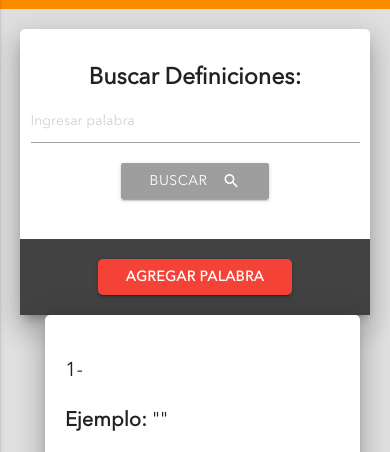
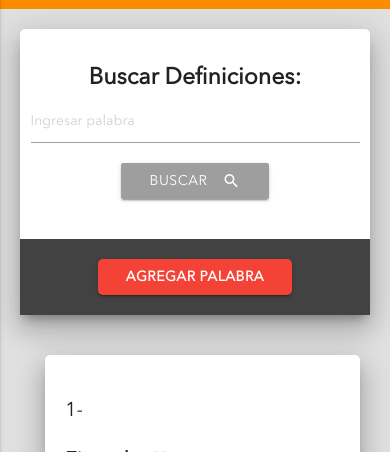
Before and after one commit to santimarro/diccionario_ffyh, a Django app: template diccionario/search/templates/search/detail.html in a window 390 px wide. Shown: the part 57-509 px from the top of the page. Run offline with Django 3.2, Linux system fonts and the light colour scheme; the template is opened without the code that fills it, so the values that code supplies are empty; some libraries are stand-ins or nearby versions.

Commit message:
responsive p2

```diff
--- a/diccionario/search/templates/search/detail.html
+++ b/diccionario/search/templates/search/detail.html
@@ -36,6 +36,8 @@
 
     </div>
     <div class="col l10 s12 lighten-4" style="padding-left:25px;">
+      <div class="hide-on-med-and-up" style="height:10px; margin-top:30px;">
+      </div>
       <div class="white z-depth-5 rcorners3" style="padding:20px;">
 
 
```
